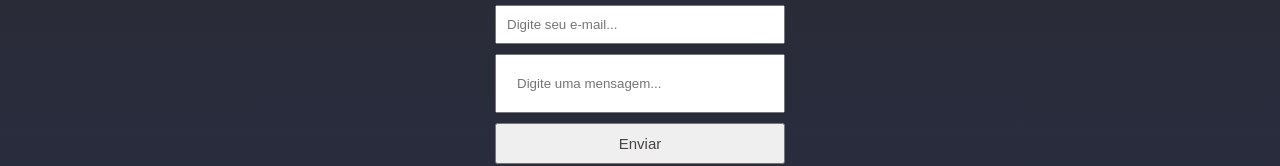
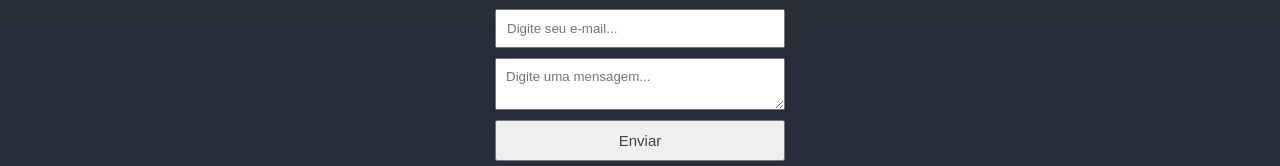
Before and after one commit to marivanenoronha/form, a React (Create React App) app: page / in a window 1280 px wide. Shown: the part 360-526 px from the top of the page. Built offline with nearby package versions, Linux system fonts and the light colour scheme.

Commit message:
remove the input and add the textarea

```diff
--- a/src/App.js
+++ b/src/App.js
@@ -7,7 +7,7 @@ function App() {
       <div className='containerInput'>
         <input className="input" type="text" placeholder='Digite seu nome...'/>
         <input className="input" type="text" placeholder='Digite seu e-mail...'/>
-        <input className="inputt" type="text" placeholder='Digite uma mensagem...'/>
+        <textarea className="input" type="text" placeholder='Digite uma mensagem...'/>
         <button className="button" type="submit">Enviar</button>
       </div>
     </div>
```
